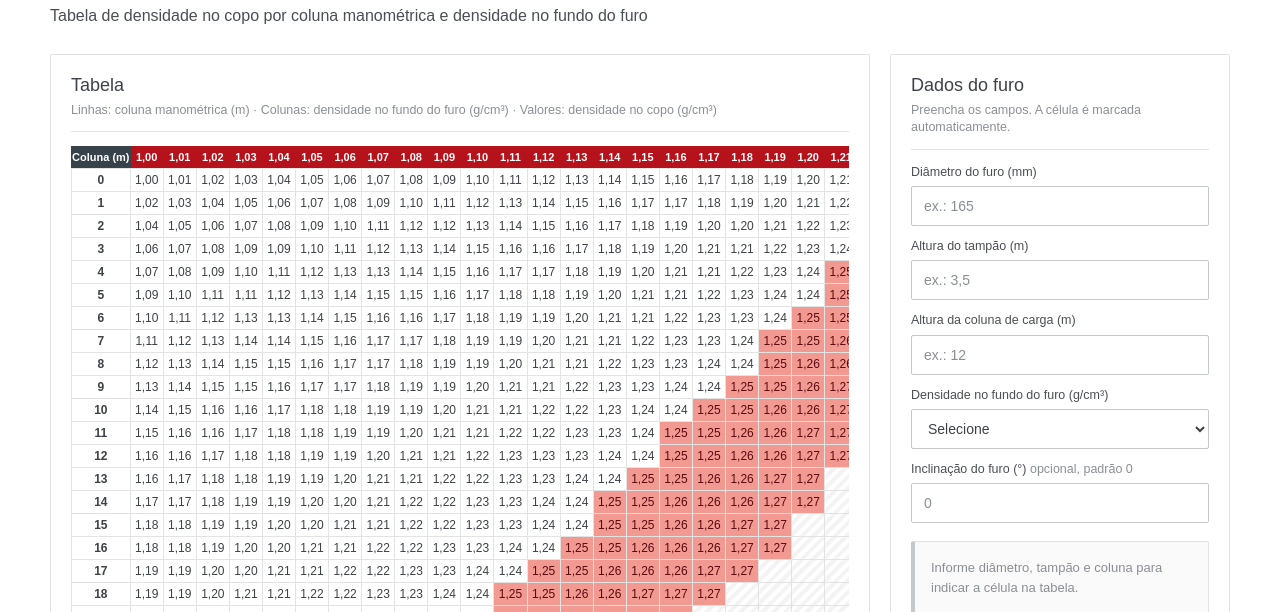
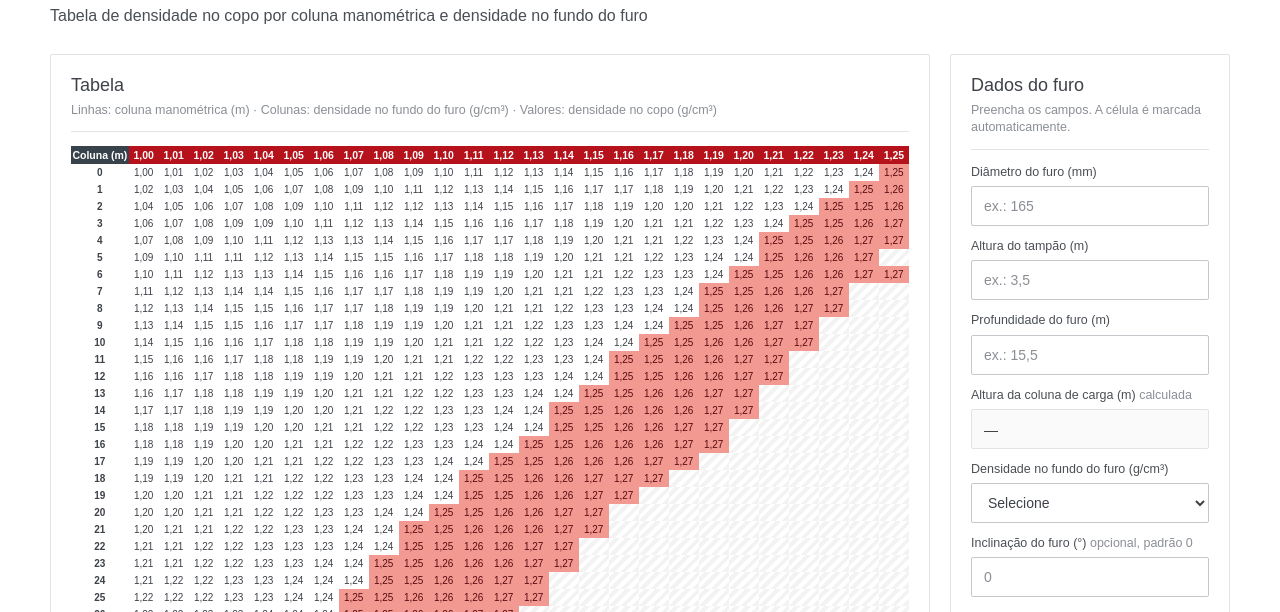
Before and after one commit to SILVAThiagoFerreira/densidade-no-copo, a website: page index.html in a window 1280 px wide. Shown: the part 122-734 px from the top of the page. Drawn offline with Linux system fonts and the light colour scheme.

Commit message:
Calcula coluna de carga pela profundidade menos tampão
Troca o campo de coluna de carga por profundidade do furo; a coluna é
calculada automaticamente. Remove a menção de status provisório da tela
e da lâmina. Tira bordas entre células e a barra de rolagem da tabela.

Co-Authored-By: Claude Haiku 5.5 <noreply@anthropic.com>

```diff
--- a/config.json
+++ b/config.json
@@ -4,7 +4,6 @@
   "fonte_tabela": "data/tabela_densidade_no_copo.json",
   "modelo": {
     "versao": "0.1.0",
-    "status": "provisório: validar com P&D antes de uso operacional",
     "gravidade_m_s2": 9.81,
     "densidade_tampao_kg_m3": 2000,
     "coeficiente_atrito_parede": 0.4,
@@ -17,7 +16,7 @@
   "limites_entrada": {
     "diametro_mm": { "min": 50, "max": 311 },
     "tampao_m": { "min": 0, "max": 50 },
-    "coluna_m": { "min": 0, "max": 50 },
+    "profundidade_m": { "min": 0, "max": 100 },
     "inclinacao_graus": { "min": 0, "max": 89 }
   },
   "lamina": {
--- a/index.html
+++ b/index.html
@@ -7,8 +7,8 @@
     <meta name="theme-color" content="#ffffff" />
     <link rel="icon" href="assets/favicon.svg" type="image/svg+xml" />
     <title>Densidade no copo | US Vale Verde | OpenBlast</title>
-    <link rel="stylesheet" href="styles.css?v=20261126-faixa-enaex-3" />
-    <script type="module" src="js/app.js?v=20261126-faixa-enaex-3"></script>
+    <link rel="stylesheet" href="styles.css?v=20261126-profundidade-1" />
+    <script type="module" src="js/app.js?v=20261126-profundidade-1"></script>
   </head>
   <body>
     <div class="screen">
@@ -63,9 +63,13 @@
                   <input name="tampao_m" type="text" inputmode="decimal" placeholder="ex.: 3,5" autocomplete="off" />
                 </label>
                 <label class="field">
-                  <span class="field__label">Altura da coluna de carga (m)</span>
-                  <input name="coluna_m" type="text" inputmode="decimal" placeholder="ex.: 12" autocomplete="off" />
+                  <span class="field__label">Profundidade do furo (m)</span>
+                  <input name="profundidade_m" type="text" inputmode="decimal" placeholder="ex.: 15,5" autocomplete="off" />
                 </label>
+                <div class="field">
+                  <span class="field__label">Altura da coluna de carga (m) <em>calculada</em></span>
+                  <output id="coluna_calc" class="field__calc" aria-live="polite">—</output>
+                </div>
                 <label class="field">
                   <span class="field__label">Densidade no fundo do furo (g/cm³)</span>
                   <select name="densidade_fundo" id="densidade_fundo"></select>
--- a/js/app.js
+++ b/js/app.js
@@ -1,6 +1,6 @@
-import { consultar } from './calc.js';
+import { consultar, colunaDeCargaBruta } from './calc.js';
 
-const CAMPOS = ['diametro_mm', 'tampao_m', 'coluna_m', 'densidade_fundo', 'inclinacao_graus'];
+const CAMPOS = ['diametro_mm', 'tampao_m', 'profundidade_m', 'densidade_fundo', 'inclinacao_graus'];
 const fmt = (n, casas = 2) => Number(n).toFixed(casas).replace('.', ',');
 
 const els = {
@@ -16,6 +16,7 @@ const els = {
   lamina: document.getElementById('lamina'),
   btnPdf: document.getElementById('btn-pdf'),
   btnLimpar: document.getElementById('btn-limpar'),
+  coluna: document.getElementById('coluna_calc'),
 };
 
 let cfg = null;
@@ -113,7 +114,7 @@ function marcar(resultado) {
 
 function renderResultado(resultado, entradasBrutas) {
   if (!resultado.ok) {
-    if (!CAMPOS.slice(0, 4).some((c) => entradasBrutas[c])) {
+    if (!CAMPOS.slice(0, 3).some((c) => entradasBrutas[c])) {
       els.resultado.innerHTML = '<p class="result__empty">Informe diâmetro, tampão e coluna para indicar a célula na tabela.</p>';
       return;
     }
@@ -156,6 +157,8 @@ function renderResultado(resultado, entradasBrutas) {
 
 function atualizar() {
   const brutas = lerEntradas();
+  const coluna = colunaDeCargaBruta(brutas);
+  els.coluna.textContent = coluna === null ? '—' : `${fmt(coluna)} m`;
   const r = consultar(brutas, tabela, cfg);
   ultimo = r;
   renderResultado(r, brutas);
@@ -174,7 +177,7 @@ function renderNotas() {
       <li>O Densiex-G pode ser aplicado até 40 m sem atingir a densidade crítica. Para profundidades maiores, consulte o P&amp;D.</li>
     </ul>`;
   els.modeloNota.textContent =
-    `Modelo de cálculo ${cfg.modelo.versao} (${cfg.modelo.status}). Pressão do tampão por Janssen: atrito na parede do furo, que depende do diâmetro. ` +
+    `Modelo de cálculo ${cfg.modelo.versao}. Pressão do tampão por Janssen: atrito na parede do furo, que depende do diâmetro. ` +
     `Altura efetiva = coluna × cos(inclinação) + tampão equivalente, arredondada para a linha da tabela imediatamente superior. ` +
     `Limiar crítico da planilha: ${fmt(cfg.modelo.limiar_critico_g_cm3)} g/cm³.`;
 }
@@ -208,7 +211,8 @@ function htmlDadosLamina() {
     <dl class="lamina__dl">
       <dt>Diâmetro do furo</dt><dd>${v(b.diametro_mm, 0, 'mm')}</dd>
       <dt>Altura do tampão</dt><dd>${v(b.tampao_m, 2, 'm')}</dd>
-      <dt>Altura da coluna de carga</dt><dd>${v(b.coluna_m, 2, 'm')}</dd>
+      <dt>Profundidade do furo</dt><dd>${v(b.profundidade_m, 2, 'm')}</dd>
+      <dt>Altura da coluna de carga</dt><dd>${colunaDeCargaBruta(b) === null ? '—' : fmt(colunaDeCargaBruta(b)) + ' m'}</dd>
       <dt>Inclinação do furo</dt><dd>${v(b.inclinacao_graus || '0', 0, '°')}</dd>
       <dt>Densidade no fundo</dt><dd>${v(b.densidade_fundo, 2, 'g/cm³')}</dd>
     </dl>`;
@@ -241,7 +245,7 @@ function montarLamina() {
       <div>
         <div class="lamina__dados"><h2>Dados do furo e resultado</h2>${htmlDadosLamina()}</div>
         <div class="lamina__obs">
-          <p>• Pressão do tampão incluída por Janssen (depende do diâmetro). Modelo ${cfg.modelo.versao}, ${cfg.modelo.status}.</p>
+          <p>• Pressão do tampão incluída por Janssen (depende do diâmetro). Modelo ${cfg.modelo.versao}.</p>
           <p>• Coluna corrigida pelo cosseno da inclinação. Campos coloridos: condição crítica.</p>
           <p>• Não recomendado aplicar nos campos coloridos (risco de deflagração). Densiex-G até 40 m sem densidade crítica.</p>
         </div>
--- a/js/calc.js
+++ b/js/calc.js
@@ -30,7 +30,16 @@ export function validarEntradas(entradas, cfg) {
 
   const diametro_mm = num('diametro_mm', 'Diâmetro do furo (mm)', lim.diametro_mm);
   const tampao_m = num('tampao_m', 'Altura do tampão (m)', lim.tampao_m);
-  const coluna_m = num('coluna_m', 'Altura da coluna de carga (m)', lim.coluna_m);
+  const profundidade_m = num('profundidade_m', 'Profundidade do furo (m)', lim.profundidade_m);
+  // Coluna de carga = profundidade do furo − altura do tampão (calculada, não digitada)
+  let coluna_m = null;
+  if (profundidade_m !== null && tampao_m !== null) {
+    if (tampao_m > profundidade_m) {
+      erros.push('Altura do tampão não pode ser maior que a profundidade do furo.');
+    } else {
+      coluna_m = profundidade_m - tampao_m;
+    }
+  }
   const inclinacao_graus = num('inclinacao_graus', 'Inclinação do furo (°)', lim.inclinacao_graus, false) ?? 0;
   const densidade_fundo = num(
     'densidade_fundo',
@@ -41,8 +50,24 @@ export function validarEntradas(entradas, cfg) {
   return {
     ok: erros.length === 0,
     erros,
-    valores: { diametro_mm, tampao_m, coluna_m, inclinacao_graus, densidade_fundo },
+    valores: { diametro_mm, tampao_m, profundidade_m, coluna_m, inclinacao_graus, densidade_fundo },
   };
+}
+
+/**
+ * Coluna de carga a partir dos campos brutos, para exibição automática na tela.
+ * Retorna null enquanto a profundidade ou o tampão não forem números válidos.
+ */
+export function colunaDeCargaBruta(entradas) {
+  const ler = (v) => {
+    if (v === '' || v === null || v === undefined) return null;
+    const n = Number(String(v).replace(',', '.'));
+    return Number.isFinite(n) ? n : null;
+  };
+  const prof = ler(entradas.profundidade_m);
+  const tamp = ler(entradas.tampao_m);
+  if (prof === null || tamp === null || tamp > prof) return null;
+  return prof - tamp;
 }
 
 /**
--- a/styles.css
+++ b/styles.css
@@ -72,7 +72,7 @@ a { color: inherit; }
 /* Layout principal: tabela à esquerda, formulário à direita */
 .layout {
   display: grid;
-  grid-template-columns: minmax(0, 1fr) 340px;
+  grid-template-columns: minmax(0, 1fr) 280px;
   gap: 20px;
   margin-top: 26px;
   align-items: start;
@@ -89,38 +89,48 @@ a { color: inherit; }
 .card__hint { margin: 6px 0 0; color: var(--gray-mid); font-size: 12.5px; line-height: 1.4; }
 
 /* Tabela */
-.table-wrap { overflow-x: auto; -webkit-overflow-scrolling: touch; }
+/* Sem barra de rolagem visível; no celular a tabela ainda rola com o dedo */
+.table-wrap { overflow-x: auto; -webkit-overflow-scrolling: touch; scrollbar-width: none; }
+.table-wrap::-webkit-scrollbar { display: none; }
 .dtable {
   border-collapse: collapse;
-  font-size: 12px;
+  font-size: 10px;
   font-variant-numeric: tabular-nums;
   width: 100%;
-  min-width: 920px;
+  min-width: 726px;
+  table-layout: fixed;
 }
 .dtable th, .dtable td {
-  border: 1px solid var(--hairline);
-  padding: 4px 0;
+  width: 26px;
+  border: 0;
+  padding: 3px 0;
   text-align: center;
-  min-width: 33px;
   color: var(--graphite);
   background: var(--white);
+  overflow: hidden;
+  white-space: nowrap;
 }
 .dtable thead th {
   background: var(--red);
   color: var(--white);
   font-weight: 700;
-  font-size: 11px;
-  border-color: var(--red);
+  font-size: 10.5px;
   position: sticky; top: 0; z-index: 1;
 }
 .dtable th.th-linha, .dtable td.td-linha {
   background: #f6f6f6;
   font-weight: 700;
   color: var(--graphite);
-  min-width: 56px;
+  width: 50px;
   position: sticky; left: 0; z-index: 1;
 }
-.dtable thead th.th-linha { background: var(--gray-enaex); border-color: var(--gray-enaex); color: var(--white); z-index: 2; }
+.dtable thead th.th-linha { background: var(--gray-enaex); color: var(--white); z-index: 2; }
+.field__calc {
+  display: block; height: 40px; line-height: 40px; padding: 0 12px;
+  font-size: 14px; color: var(--graphite); background: #fafafa;
+  border: 1px solid var(--hairline); border-radius: var(--radius);
+}
+.field__calc:empty::before { content: '—'; }
 .dtable td.is-critico { background: var(--pink-critico); color: var(--pink-critico-texto); }
 .dtable td.is-vazio { background: repeating-linear-gradient(135deg, #fff 0 4px, #f3f3f3 4px 8px); }
 .dtable .is-linha-marcada th.th-linha, .dtable .is-linha-marcada td.td-linha { background: var(--pink-soft); color: var(--red); }
@@ -194,7 +204,7 @@ a { color: inherit; }
 /* Lâmina (só aparece na impressão) */
 .lamina { display: none; }
 
-@media (max-width: 980px) {
+@media (max-width: 1100px) {
   .layout { grid-template-columns: minmax(0, 1fr); }
   .card--form { order: -1; }
 }
```
Also changed, not shown: tests/calc.test.js (+22 -7 lines), README.md.
